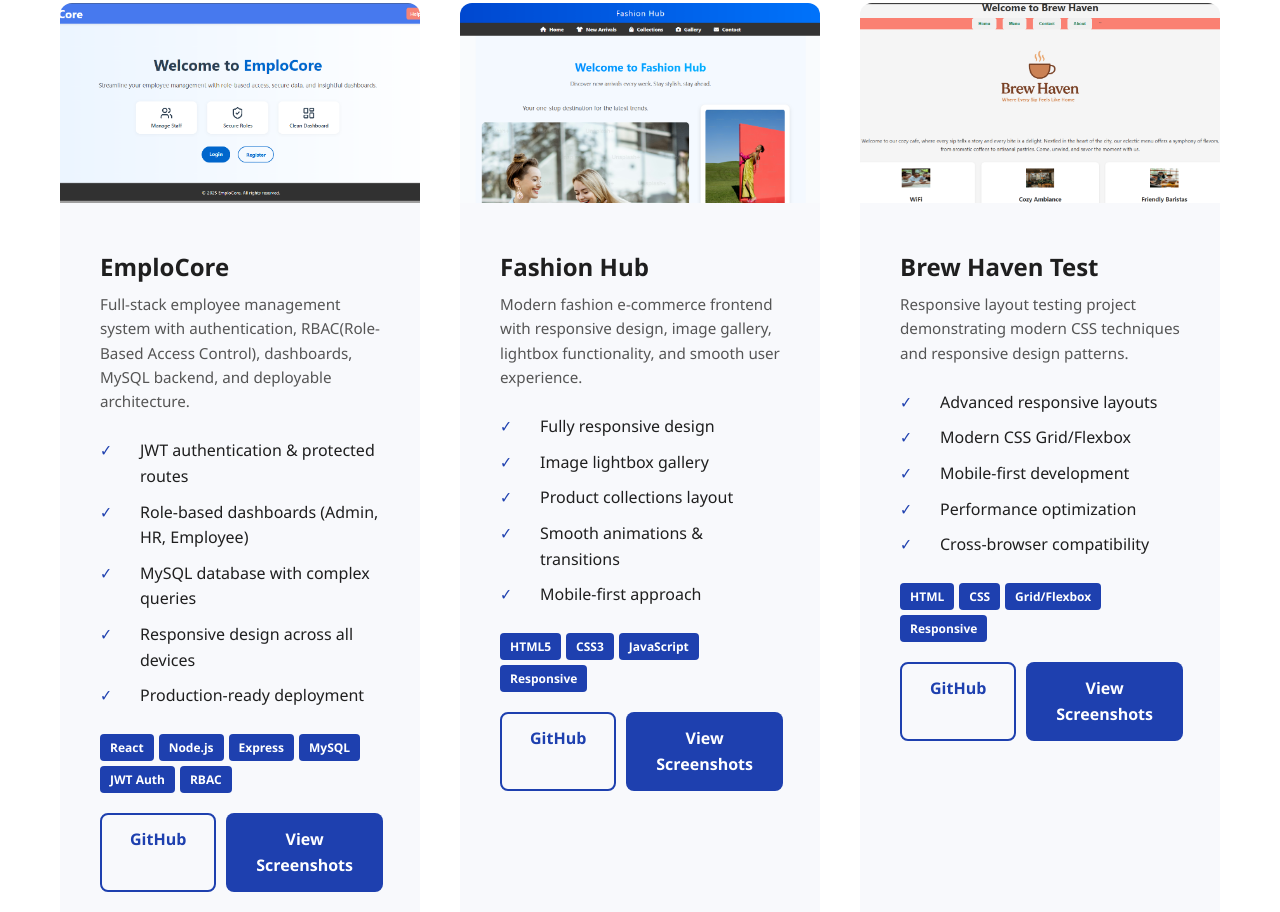
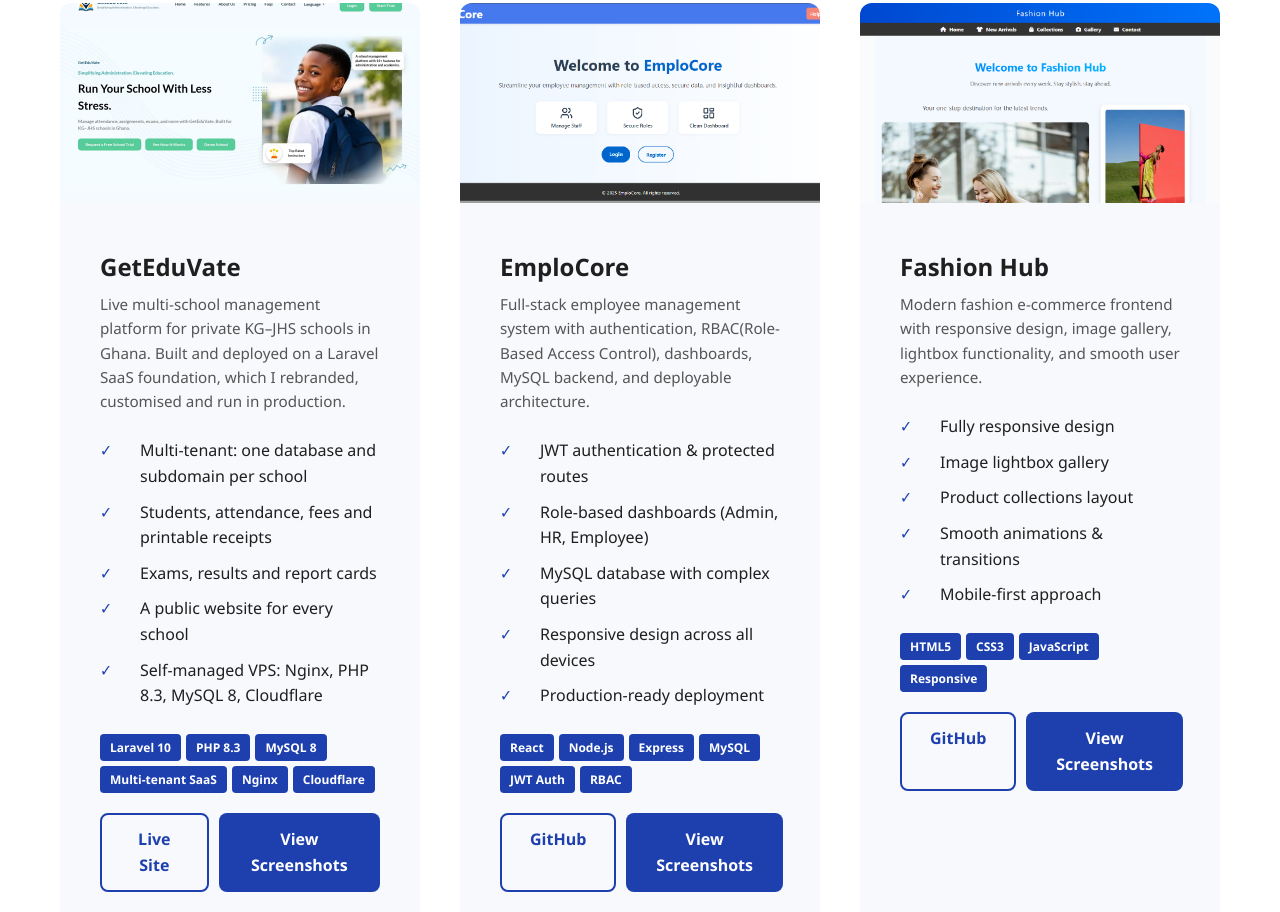
Before and after one commit to jmacoy52/portfolio, a website: page Projects.html in a window 1280 px wide. Shown: the part 1208-2120 px from the top of the page. Drawn offline with Linux system fonts and the light colour scheme.

Commit message:
Replace Brew Haven with GetEduVate as lead project; link project repos; footer 2026

```diff
--- a/Projects.html
+++ b/Projects.html
@@ -4,7 +4,7 @@
   <meta charset="UTF-8">
   <meta name="viewport" content="width=device-width, initial-scale=1.0">
   <title>Projects — Joseph Migbodzi</title>
-  <meta name="description" content="View my full-stack projects built with React, Node.js, Express & MySQL.">
+  <meta name="description" content="Full-stack projects built with React, Node.js, Express, Laravel & MySQL, including the live GetEduVate school platform.">
   <link rel="stylesheet" href="index.css">
   <script src="mobile-menu.js" defer></script>
   <script src="dark-mode.js" defer></script>
@@ -96,6 +96,36 @@
         <p>Detailed view of my portfolio work</p>
       </div>
       <div class="projects-grid">
+        <!-- GetEduVate -->
+        <div class="project-card">
+          <img src="assets/geteduvate-landing.webp" alt="GetEduVate school management platform" class="project-image" loading="lazy">
+          <div class="project-content">
+            <h3 class="project-title">GetEduVate</h3>
+            <p class="project-description">
+              Live multi-school management platform for private KG&ndash;JHS schools in Ghana. Built and deployed on a Laravel SaaS foundation, which I rebranded, customised and run in production.
+            </p>
+            <ul class="project-features">
+              <li>Multi-tenant: one database and subdomain per school</li>
+              <li>Students, attendance, fees and printable receipts</li>
+              <li>Exams, results and report cards</li>
+              <li>A public website for every school</li>
+              <li>Self-managed VPS: Nginx, PHP 8.3, MySQL 8, Cloudflare</li>
+            </ul>
+            <div class="project-tags">
+              <span class="project-tag">Laravel 10</span>
+              <span class="project-tag">PHP 8.3</span>
+              <span class="project-tag">MySQL 8</span>
+              <span class="project-tag">Multi-tenant SaaS</span>
+              <span class="project-tag">Nginx</span>
+              <span class="project-tag">Cloudflare</span>
+            </div>
+            <div class="project-links">
+              <a href="https://geteduvate.com" target="_blank" rel="noopener" class="btn btn-outline">Live Site</a>
+              <a href="#" onclick="openModal('geteduvate'); return false;" class="btn btn-primary">View Screenshots</a>
+            </div>
+          </div>
+        </div>
+
         <!-- EmploCore -->
         <div class="project-card">
           <img src="assets/homepageEmplocore.png" alt="EmploCore" class="project-image">
@@ -120,8 +150,8 @@
               <span class="project-tag">RBAC</span>
             </div>
             <div class="project-links">
-              <a href="https://github.com/jmacoy52" target="_blank" class="btn btn-outline">GitHub</a>
-              <a href="#" onclick="openModal('emplocore')" class="btn btn-primary">View Screenshots</a>
+              <a href="https://github.com/jmacoy52/emplocore-backend-v2" target="_blank" class="btn btn-outline">GitHub</a>
+              <a href="#" onclick="openModal('emplocore'); return false;" class="btn btn-primary">View Screenshots</a>
             </div>
           </div>
         </div>
@@ -148,36 +178,8 @@
               <span class="project-tag">Responsive</span>
             </div>
             <div class="project-links">
-              <a href="https://github.com/jmacoy52" target="_blank" class="btn btn-outline">GitHub</a>
-              <a href="#" onclick="openModal('fashion-hub')" class="btn btn-primary">View Screenshots</a>
-            </div>
-          </div>
-        </div>
-
-        <!-- Brew Haven -->
-        <div class="project-card">
-          <img src="assets/brewhavenTest.png" alt="Brew Haven" class="project-image">
-          <div class="project-content">
-            <h3 class="project-title">Brew Haven Test</h3>
-            <p class="project-description">
-              Responsive layout testing project demonstrating modern CSS techniques and responsive design patterns.
-            </p>
-            <ul class="project-features">
-              <li>Advanced responsive layouts</li>
-              <li>Modern CSS Grid/Flexbox</li>
-              <li>Mobile-first development</li>
-              <li>Performance optimization</li>
-              <li>Cross-browser compatibility</li>
-            </ul>
-            <div class="project-tags">
-              <span class="project-tag">HTML</span>
-              <span class="project-tag">CSS</span>
-              <span class="project-tag">Grid/Flexbox</span>
-              <span class="project-tag">Responsive</span>
-            </div>
-            <div class="project-links">
-              <a href="https://github.com/jmacoy52" target="_blank" class="btn btn-outline">GitHub</a>
-              <a href="#" onclick="openModal('brewhaven')" class="btn btn-primary">View Screenshots</a>
+              <a href="https://github.com/jmacoy52/fashion-hub" target="_blank" class="btn btn-outline">GitHub</a>
+              <a href="#" onclick="openModal('fashion-hub'); return false;" class="btn btn-primary">View Screenshots</a>
             </div>
           </div>
         </div>
@@ -255,7 +257,7 @@
         </div>
       </div>
       <div class="footer-bottom">
-        <p>&copy; 2025 Joseph Migbodzi. All rights reserved.</p>
+        <p>&copy; 2026 Joseph Migbodzi. All rights reserved.</p>
       </div>
     </div>
   </footer>
@@ -271,14 +273,19 @@
       modalImages.innerHTML = '';
 
       const projectData = {
+        'geteduvate': [
+          'assets/geteduvate-landing.webp',
+          'assets/geteduvate-school-site.webp',
+          'assets/geteduvate-report-card.webp',
+          'assets/geteduvate-attendance.webp'
+        ],
         'emplocore': [
           'assets/homepageEmplocore.png',
           'assets/login-page.png',
           'assets/admin-dashboard.png',
           'assets/hrdashboard.png'
         ],
-        'fashion-hub': ['assets/fashion-hub.png'],
-        'brewhaven': ['assets/brewhavenTest.png']
+        'fashion-hub': ['assets/fashion-hub.png']
       };
 
       const images = projectData[projectId] || [];
```
Also changed, not shown: About.html (+1 -1 lines), Contact.html (+1 -1 lines), TODO.md (+1 -1 lines), index.html (+30 -25 lines), assets/brewhavenTest.png (deleted), assets/geteduvate-attendance.webp (added), assets/geteduvate-landing.webp (added), assets/geteduvate-report-card.webp (added), assets/geteduvate-school-site.webp (added).
